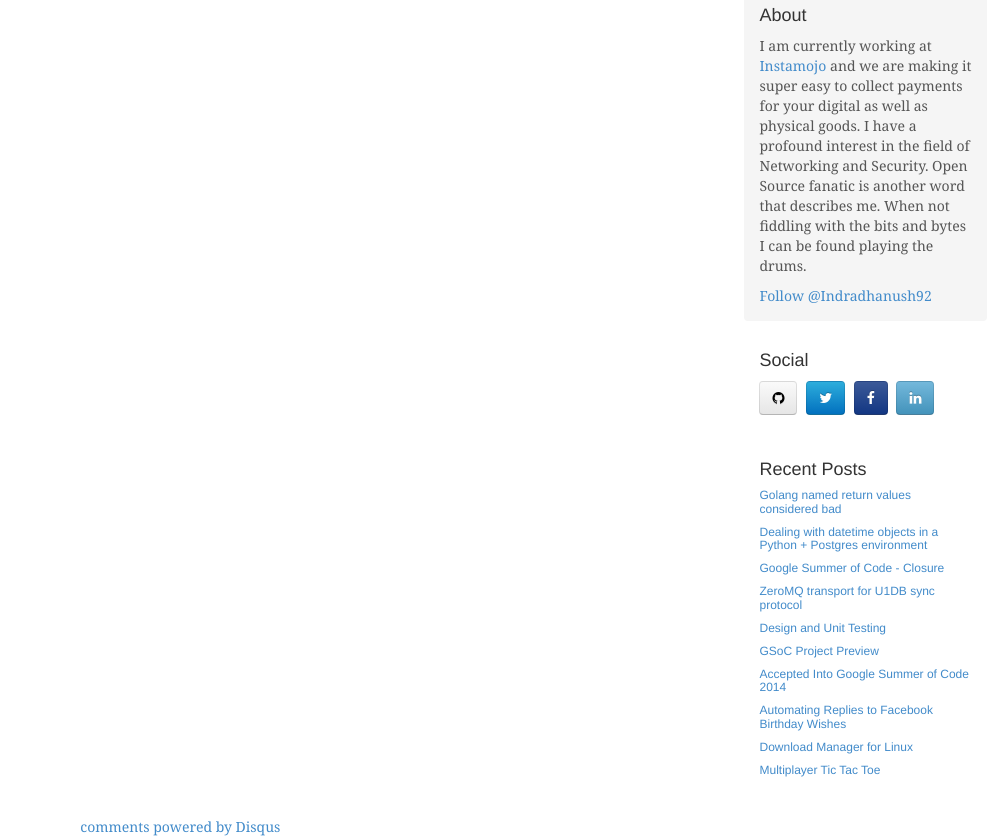
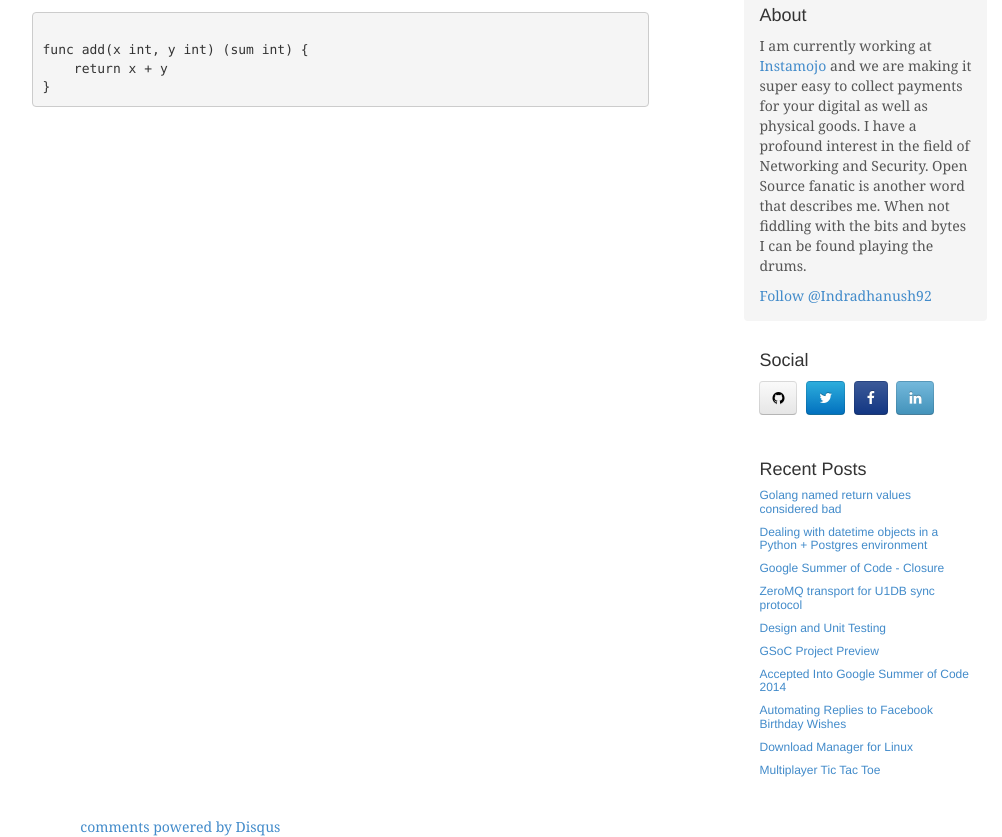
Before and after one commit to indradhanush/indradhanush.github.io, a Jekyll site: the page built from _posts/2017-02-09-golang-named-return-values-considered-bad.md, in a window 1280 px wide, cut to the strip 444-1281 px from the top of the page. Shown: the whole strip, without its empty margins (138-1140 px from the left). Built offline with Jekyll 4.4.1, drawn with Linux system fonts in a browser that asks for light colours; nearby versions of some CDN libraries; Markdown is read by kramdown in place of the engine named in the settings; comment, search, counter and statistics services are not loaded.

Commit message:
Revert "Remove code."
This reverts commit 73430d5b89fe1da6f1087ac8457230671f65f65b.

````diff
--- a/_posts/2017-02-09-golang-named-return-values-considered-bad.md
+++ b/_posts/2017-02-09-golang-named-return-values-considered-bad.md
@@ -6,3 +6,10 @@ author: Indradhanush Gupta
 ---
 
 I've recently started working on Golang and we use it a little at work. I was writing some custom management scripts when I came across the idea of using named return values in my code.
+
+```golang
+
+func add(x int, y int) (sum int) {
+    return x + y
+}
+```
````
